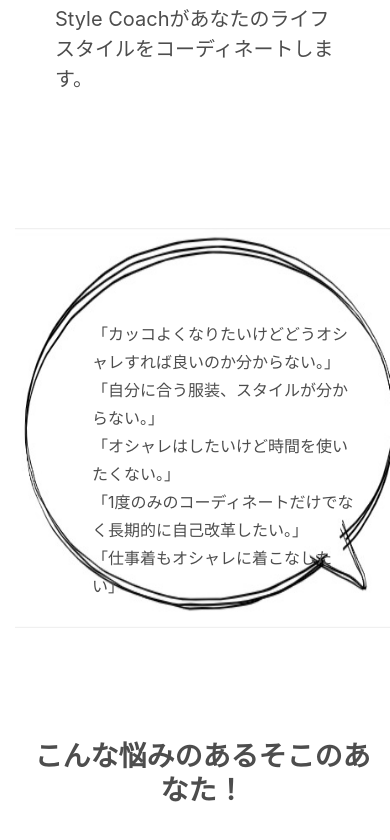
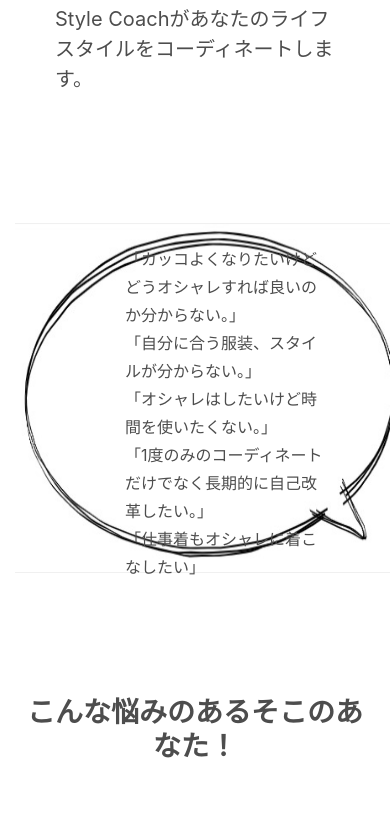
Before and after one commit to hiroyablog/styleclach., a plain HTML site: page index.html in a window 390 px wide. Shown: the part 1222-2062 px from the top of the page. Drawn offline with nearby package versions, Linux system fonts and the light colour scheme; a script that the page names is missing.

Commit message:
Update responsive.css

```diff
--- a/responsive.css
+++ b/responsive.css
@@ -31,26 +31,17 @@
 
     .style-voice h2 {
         font-size: 28px;
-        margin: 10px 0 0 15px;
-    }
-
-    .speak {
-        position: absolute;
-        top: 10%;
-        width: 100%;
-        height: 400px;
+        margin: 0 0 0 0;
     }
 
     .coment p {
-        position: relative;
         font-size: 14px;
         line-height: 25px;
         margin-bottom: 10px;
     }
 
     .coment {
-        margin: 90px 10px 0 70px;
-        padding-bottom: 100px;
+        padding-bottom: 50px;
     }
 
     .four-merit h2 {
@@ -255,14 +246,14 @@
     }
 
     .coment p {
-        padding: 40px 20px 50px 0 ;
+        padding: 25px 40px;
         font-size: 16px;
         line-height: 28px;
-        margin: 0 auto;
+
     }
 
     .coment {
-        margin: 90px 0 0 77px;
+        margin-top: 30px;
         padding-bottom: 80px;
     }
 
```
